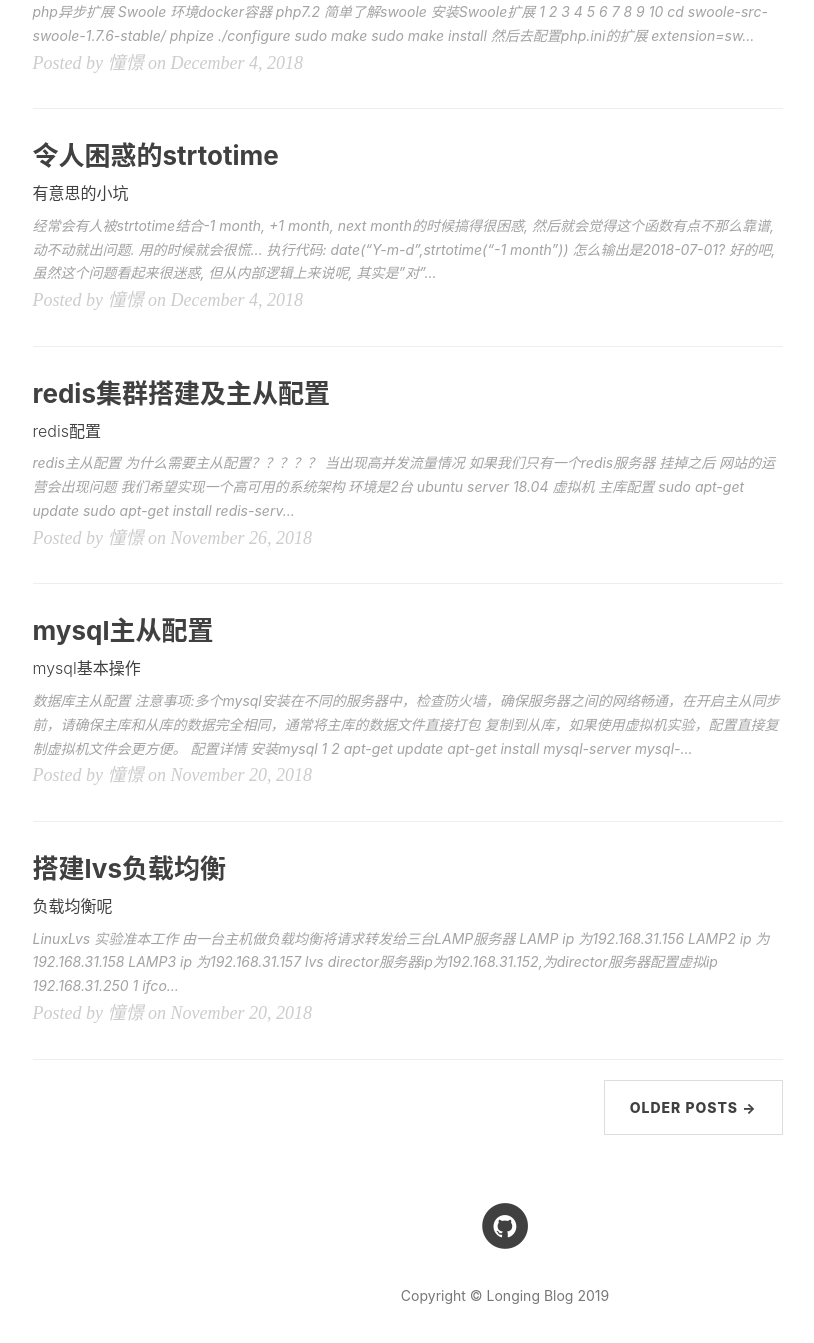
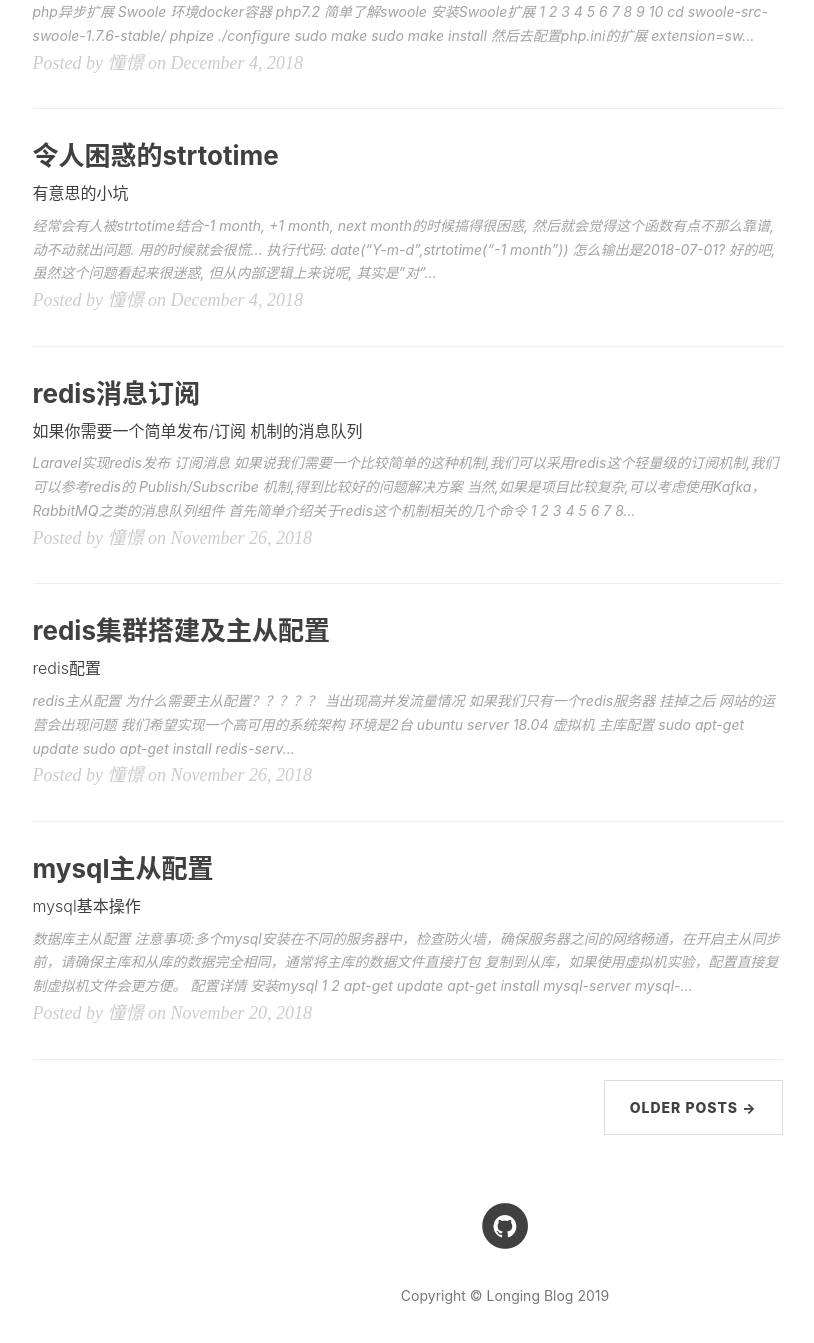
Before and after one commit to TestsLing/TestsLing.github.io, a Jekyll site: the page built from index.html, in a window 1280 px wide and 1400 px high, scrolled down 1754 px. Shown: the top 1343 px of the window, without its empty margins (135-949 px from the left). Built offline with Jekyll 4.4.1, drawn with Linux system fonts in a browser that asks for light colours; nearby versions of some CDN libraries; the list of posts is cut into pages by our own code; comment, search, counter and statistics services are not loaded.

Commit message:
redis 消息订阅发布实现

````diff
--- /dev/null
+++ b/_posts/2019-01-18-redis-subscribe-publish.md
@@ -0,0 +1,79 @@
+---
+layout:     post
+title:      "redis消息订阅"
+subtitle:   "如果你需要一个简单发布/订阅 机制的消息队列"
+date:       2018-11-26 20:00:00
+author:     "憧憬"
+header-img: "img/in-post/post-linux-pd/redis.png"
+header-mask: 0.3
+catalog:    true
+tags:
+  - redis
+  - php
+---
+
+### Laravel实现redis发布 订阅消息
+
+如果说我们需要一个比较简单的这种机制,我们可以采用redis这个轻量级的订阅机制,我们可以参考redis的 Publish/Subscribe 机制,得到比较好的问题解决方案
+当然,如果是项目比较复杂,可以考虑使用Kafka， RabbitMQ之类的消息队列组件
+
+首先简单介绍关于redis这个机制相关的几个命令
+
+```
+PSUBSCRIBE pattern [pattern ...]
+订阅一个或多个符合给定模式的频道。
+
+PUBSUB subcommand [argument [argument ...]]
+查看订阅与发布系统状态。
+
+PUBLISH channel message
+将信息发送到指定的频道。
+
+PUNSUBSCRIBE [pattern [pattern ...]]
+退订所有给定模式的频道。
+
+SUBSCRIBE channel [channel ...]
+订阅给定的一个或多个频道的信息。
+
+UNSUBSCRIBE [channel [channel ...]]
+指退订给定的频道。
+```
+
+我们是使用Laravel来实现这个
+
+```
+composer require predis/predis  安装redis组件
+
+使用Laravel创建发送消息文件及接收消息文件
+php artisan make:command PublishMsg --command=Pub:Msg
+php artisan make:command SubscribeMsg --command=Sub:Msg
+
+```
+
+在App\Console\Commands\SubscribeMsg.php中 handle订阅redis队列消息
+
+```
+		// 启用redis订阅功能   持续监听redis-msg队列是否有消息   如果要消息就会到回调里面被echo
+       Redis::subscribe(['redis-msg'],function ($message){
+            echo $message;
+        });
+
+```
+
+在App\Console\Commands\PublishMsg.php中 handle发送redis队列消息
+
+```
+try{
+					// 队列名称      消息
+        Redis::publish('redis-msg','this a test hahhhhhhhhhhhh');
+    }catch (\Exception $e){
+        echo "发送失败";
+}
+```
+
+```
+php artisan Sub:Msg  开启消息订阅
+php artisan Pub:Msg  开启消息发布
+```
+
+在实际中需要传输数据时,一般会将其序列化为字符串或以json XML等格式进行发送
````
Also changed, not shown: _posts/2018-12-23-php后期静态绑定.md (+1 -1 lines), _posts/2018-12-23-php的Reflection.md (+1 -1 lines).
